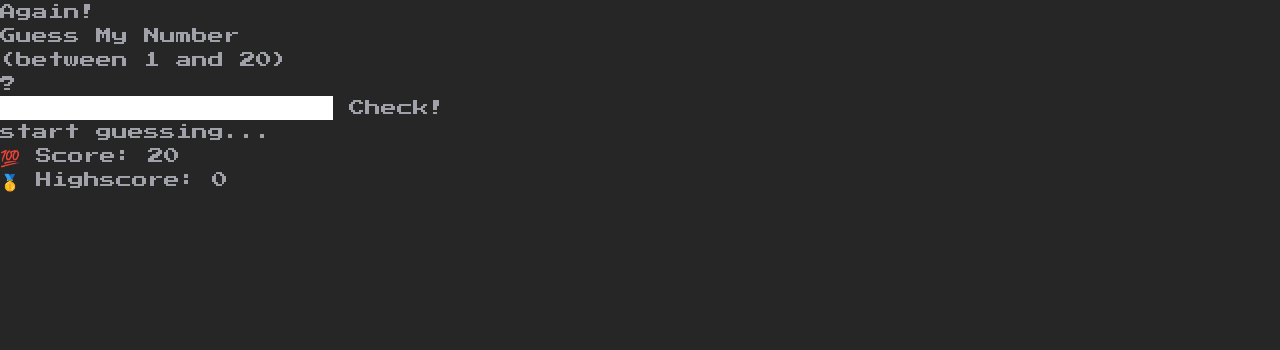
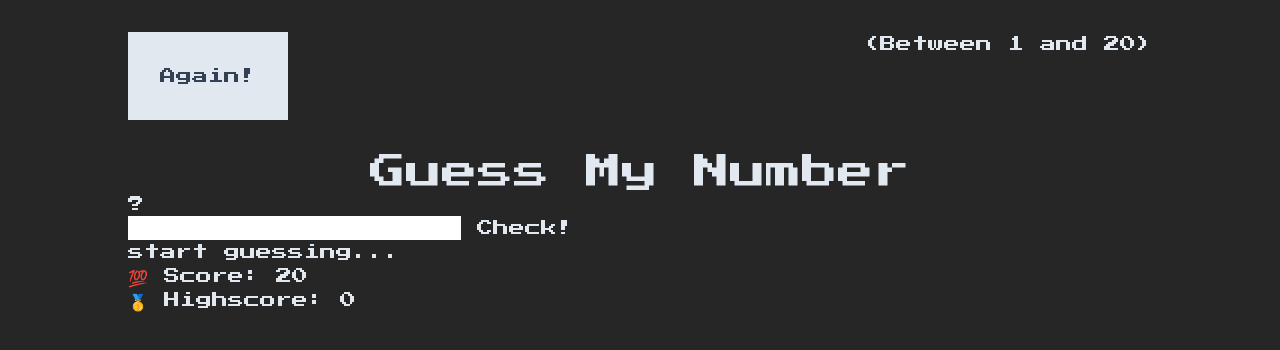
Before and after one commit to mjr0924/guess-my-number, a website: page src/index.html in a window 1280 px wide. Drawn offline with Linux system fonts and the light colour scheme; files that its build step writes are made by us from their sources.

Commit message:
add html tag

```diff
--- a/src/index.html
+++ b/src/index.html
@@ -10,11 +10,13 @@
 
 </head>
 
-<body class="bg-neutral-800 font-base text-zinc-400">
+<body class="bg-neutral-800 font-base text-slate-200 mx-auto w-4/5">
     <header>
-        <button>Again!</button>
-        <h1>Guess My Number</h1>
-        <p>(between 1 and 20)</p>
+        <div class="flex justify-between my-8">
+            <button class="p-8 bg-slate-200 hover:bg-slate-300 text-slate-700">Again!</button>
+            <p>(Between 1 and 20)</p>
+        </div>
+        <h1 class="text-4xl text-center text-slate-200">Guess My Number</h1>
         <div class="number">?</div>
     </header>
 
```
Also changed, not shown: src/output.css.
